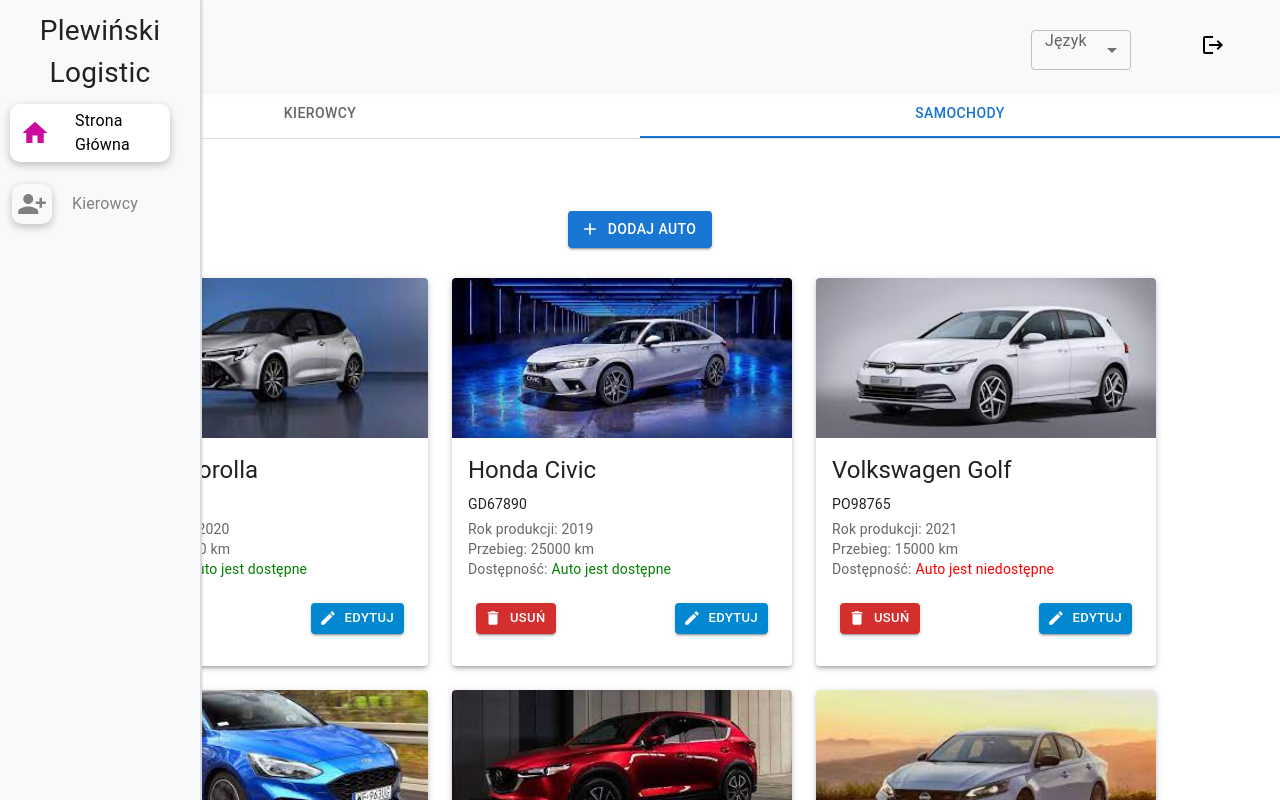
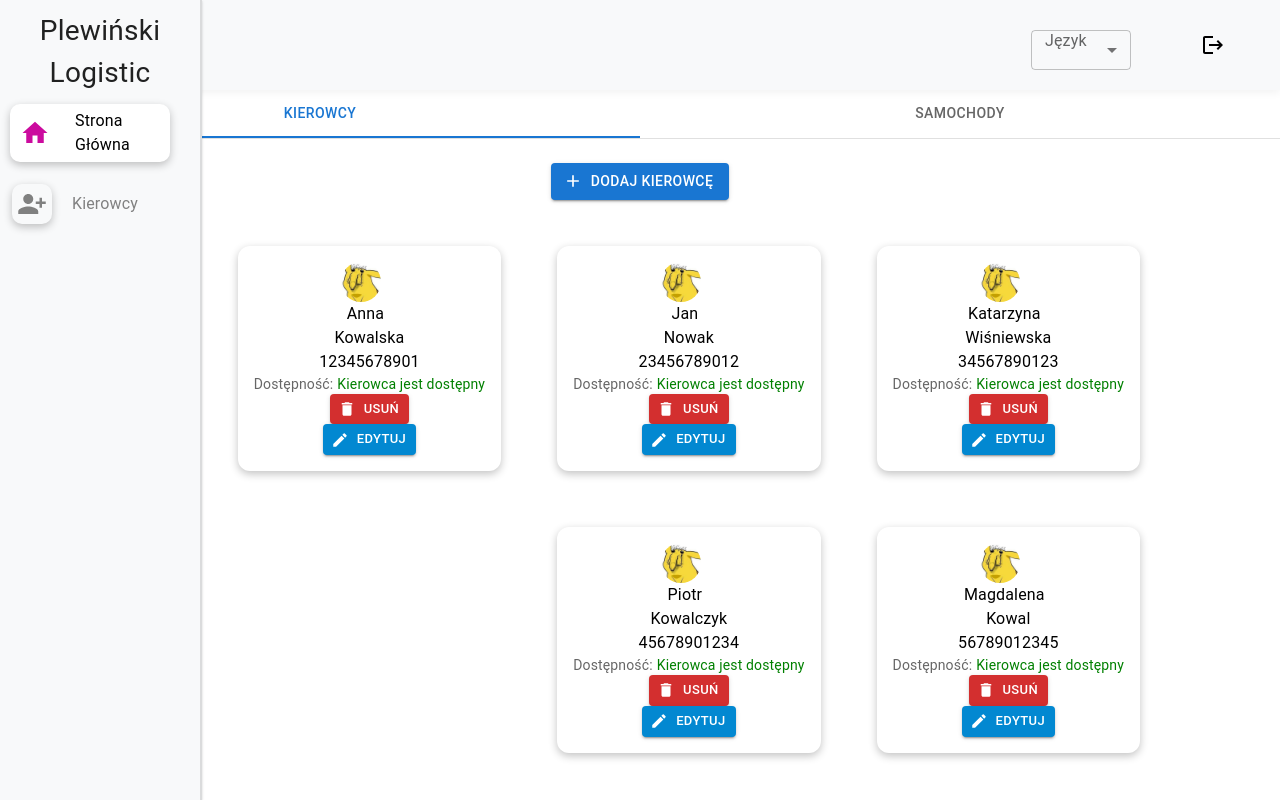
Before and after one commit to MaciejPtaszynski/PlewinskiFrontEnd, a React (Create React App) app: page /drivers in a window 1280 px wide. Both pictures are taken after a click on the button "ZALOGUJ". Shown: the top 800 px of the page. Built offline with nearby package versions, Linux system fonts and the light colour scheme.

Commit message:
create logic to DriverTabPage.js , add new driver , edit driver, remove driver, add translations,

```diff
--- a/src/components/cards/CarCard.js
+++ b/src/components/cards/CarCard.js
@@ -21,8 +21,8 @@
   const handleRemoveClick = () => {
     Swal.fire({
       icon: 'warning',
-      title: t('confirmDeleteTitle'),
-      text: t('confirmDeleteText'),
+      title: t('confirmDeleteTitleCar'),
+      text: t('confirmDeleteTextCar'),
       showCancelButton: true,
       confirmButtonColor: '#d33',
       confirmButtonText: t('delete'),
--- a/src/components/cards/DriverCard.js
+++ b/src/components/cards/DriverCard.js
@@ -1,42 +1,80 @@
-import React, {useState} from 'react';
-import {Avatar, Box, FormControl, InputLabel, MenuItem, Select, Typography} from "@mui/material";
+import React, { useState } from 'react';
+import { Avatar, Box, Button, Typography } from "@mui/material";
+import Swal from "sweetalert2";
+import { useTranslation } from "react-i18next";
+import DeleteIcon from "@mui/icons-material/Delete";
+import ModeEditIcon from "@mui/icons-material/ModeEdit";
 
-export default function DriverCard({name, surname, image, handleRemove, onChange, carValue, carList}) {
+export default function DriverCard({ firstName, lastName, photo, handleRemove, onChange, pesel, isAvailable, handleEdit }) {
+  const { t } = useTranslation();
+
   const [car, setCar] = useState(""); // Przenieś stan car do komponentu DriverCard
 
   const handleChangeCar = (event) => {
     setCar(event.target.value);
     onChange(event.target.value); // Przekazanie wartości do komponentu DriversPage
   };
+
+  let isDriverAvailableText;
+  let colorTextTernary;
+  if (isAvailable) {
+    isDriverAvailableText = t('driverIsAvailable')
+    colorTextTernary = "green"
+  } else {
+    isDriverAvailableText = t('driverIsNotAvailable');
+    colorTextTernary = "red"
+  }
+
+  const handleRemoveClick = () => {
+    Swal.fire({
+      icon: 'warning',
+      title: t('confirmDeleteTitleDriver'),
+      text: t('confirmDeleteTextDriver'),
+      showCancelButton: true,
+      confirmButtonColor: '#d33',
+      confirmButtonText: t('delete'),
+      cancelButtonText: t('cancel'),
+      customClass: {
+        container: 'Swal2-container',
+        title: 'Swal2-title',
+        content: 'Swal2-content',
+        confirmButton: 'Swal2-confirmButton',
+        cancelButton: 'Swal2-cancelButton'
+      }
+    }).then((result) => {
+      if (result.isConfirmed) {
+        handleRemove(); // Wywołanie funkcji usuwającej kierowcę
+      }
+    });
+  };
+
+  const handleEditClick = () => {
+    handleEdit(); // Wywołanie funkcji edytującej kierowcę
+  };
+
   return (
     <Box sx={{
       margin: 2,
       boxShadow: "rgba(0, 0, 0, 0.24) 0px 3px 8px",
       padding: 2,
       display: "flex",
+      flexDirection: "column",
       alignItems: "center",
       borderRadius: 3
     }}>
-      <Avatar src={image} sx={{mr: 2}}/>
-      <Typography sx={{mr: 1}}>{name}</Typography>
-      <Typography>{surname}</Typography>
-      <FormControl sx={{m: 1, minWidth: 120}} size="small">
-        <InputLabel id="demo-select-small-label">Car</InputLabel>
-        <Select
-          labelId="demo-select-small-label"
-          id="demo-select-small"
-          value={car}
-          label="Car"
-          onChange={handleChangeCar}
-        >
-          {carList.map((car) => (
-            <MenuItem key={car.id} value={car.name}>
-              {car.name}
-            </MenuItem>
-          ))}
-        </Select>
-      </FormControl>
-      <button onClick={handleRemove}>usun kierowce</button>
+      <Avatar src={photo} sx={{ mr: 2 }} />
+      <Typography sx={{ mr: 1 }}>{firstName}</Typography>
+      <Typography>{lastName}</Typography>
+      <Typography>{pesel}</Typography>
+      <Box sx={{ display: "flex", flexDirection: "row", alignItems: "center" }}>
+        <Typography variant="body2" color="text.secondary" mr={0.5}>
+          {t("available")}: </Typography>
+        <Typography variant="body2" color={colorTextTernary}>{isDriverAvailableText}</Typography>
+      </Box>
+      <Button variant={"contained"} startIcon={<DeleteIcon />} color={"error"} size="small"
+              onClick={handleRemoveClick}>{t("delete")}</Button>
+      <Button variant={"contained"} startIcon={<ModeEditIcon />} color={"info"} size="small"
+              onClick={handleEditClick}>{t("edit")}</Button>
     </Box>
   )
 };
--- a/src/components/pages/CarsTabPage.js
+++ b/src/components/pages/CarsTabPage.js
@@ -187,7 +187,7 @@
             name="name"
             value={formValues.name}
             onChange={handleModalInputChange}
-            placeholder="Nazwa"
+            placeholder={t("vehicleBrand")}
           />
           <TextField
             style={inputStyle}
@@ -195,7 +195,7 @@
             name="year"
             value={formValues.year}
             onChange={handleModalInputChange}
-            placeholder="Rok produkcji"
+            placeholder={t("yearOfProduction")}
           />
           <TextField
             style={inputStyle}
@@ -203,7 +203,7 @@
             name="registrationNumber"
             value={formValues.registrationNumber}
             onChange={handleModalInputChange}
-            placeholder="Rejestracja"
+            placeholder={t("vehicleRegistration")}
           />
           <TextField
             style={inputStyle}
@@ -211,7 +211,7 @@
             name="mileage"
             value={formValues.mileage}
             onChange={handleModalInputChange}
-            placeholder="Przebieg"
+            placeholder={t("mileage")}
           />
           <label>
             {t("setNewCarAsAvailable")}
--- a/src/components/pages/DriverTabPage.js
+++ b/src/components/pages/DriverTabPage.js
@@ -1,73 +1,291 @@
-import React, {useState} from 'react';
-import {Box} from "@mui/material";
+import React, {useEffect, useState} from 'react';
+import {Box, Button, Checkbox, Modal, TextField, Typography} from "@mui/material";
 import DriversDb from "../../dataBase/Drivers";
-import CarsDB from "../../dataBase/Cars";
 import DriverCard from "../cards/DriverCard";
+import img from "../../assetss/pobrane.jpeg";
+import Swal from "sweetalert2";
+import AddIcon from "@mui/icons-material/Add";
+import {useTranslation} from "react-i18next";
+import noImageAvailable from "../../assetss/NoImageAvailable.jpeg";
+import {Close} from "@mui/icons-material";
+
+const defaultCarImage = noImageAvailable;
+const zIndexModal = 1400; // Wartość z-indeksu dla modalu
+const zIndexSwal = 1300; // Wartość z-indeksu dla Swal
 
 export default function DriverTabPage() {
 
+  const {t} = useTranslation();
+
   const [newDriver, setNewDriver] = useState(" ");
   const [people, setPeople] = useState(DriversDb);
-  const [car, setCar] = useState("");
+  const [isFormValid, setIsFormValid] = useState(false);
+  const [editDriverIndex, setEditDriverIndex] = useState(-1);
+  const [openModal, setOpenModal] = useState(false);
+  const [isModalConfirmed, setIsModalConfirmed] = useState(false); // Dodajemy zmienną isModalConfirmed
+
+  const handleOpenModal = () => setOpenModal(true);
+  const handleCloseModal = () => {
+    setOpenModal(false);
+    setEditDriverIndex(-1);
+    setFormValues({
+      firstName: "",
+      lastName: "",
+      pesel: "",
+      isAvailable: true,
+    });
+    setIsModalConfirmed(false); // Resetujemy zmienną isModalConfirmed po zamknięciu modalu
+  };
+
+  const [formValues, setFormValues] = useState({
+    firstName: "",
+    lastName: "",
+    pesel: "",
+    isAvailable: true,
+  });
 
   const handleAddDriver = () => {
-    if (newDriver.trim() !== '') {
-      const newItem = {id: Date.now(), firstName: newDriver, lastName: newDriver};
+    const {firstName, lastName, pesel, isAvailable} = formValues;
+    if (firstName.trim() !== "" && lastName.trim() !== "" && pesel.trim() !== "") {
+      Swal.fire({
+        icon: "question",
+        title: t("confirmation"),
+        text: t("areYouSureWantToAddADriver"),
+        showCancelButton: true,
+        confirmButtonText: t("yes"),
+        cancelButtonText: t("cancel"),
+        customClass: {
+          container: "Swal2-container",
+          title: "Swal2-title",
+          content: "Swal2-content",
+          confirmButton: "Swal2-confirmButton",
+          cancelButton: "Swal2-cancelButton",
+        },
+      }).then((result) => {
+        if (result.isConfirmed) {
+          // Po potwierdzeniu przez użytkownika dodajemy kierowcę
+          const newItem = {
+            id: Date.now(),
+            firstName: firstName,
+            lastName: lastName,
+            pesel: pesel,
+            isAvailable: isAvailable,
+            photo: defaultCarImage,
+          };
           setPeople([...people, newItem]);
-      setNewDriver("")
+          setFormValues({
+            firstName: "",
+            lastName: "",
+            isAvailable: true,
+            pesel: "",
+          });
+          setIsFormValid(false);
         }
+      });
+    }
+  };
+
+
+  useEffect(() => {
+    setIsFormValid(
+      formValues.firstName.trim() !== "" &&
+      formValues.lastName.trim() !== "" &&
+      formValues.pesel.trim() !== ""
+    );
+  }, [formValues]);
+
+  const handleEditDriver = (index) => {
+    setEditDriverIndex(index);
+    setFormValues(people[index]);
+    handleOpenModal();
+  };
+
+  const fireEditSwal = () => {
+    Swal.fire({
+      icon: 'success',
+      title: t('editConfirmed'),
+      text: t('editModified'),
+      confirmButtonColor: '#d33',
+      confirmButtonText: "OK",
+      customClass: {
+        container: 'Swal2-container',
+        title: 'Swal2-title',
+        content: 'Swal2-content',
+        confirmButton: 'Swal2-confirmButton',
+      }
+    }).then((result) => {
+      if (result.isConfirmed) {
+        handleCloseModal();
+      }
+    });
+
+  }
+
+  const handleSaveChanges = () => {
+    const updatedDrivers = [...people];
+    updatedDrivers[editDriverIndex] = formValues;
+    setPeople(updatedDrivers);
+    handleCloseModal();
   };
 
   const handleRemoveDriver = (id) => {
     const removeDriver = people.filter((item) => item.id !== id);
-    setPeople(removeDriver)
+    setPeople(removeDriver);
   };
 
-  const peopleList = people.map((item) => {
-    return <Box key={item.id}>
+  const handleModalInputChange = (e) => {
+    const {name, value, type, checked} = e.target;
+    setFormValues((prevValues) => ({
+      ...prevValues,
+      [name]: type === "checkbox" ? checked : value,
+    }));
+  };
+
+  const peopleList = people.map((item, index) => {
+    return (
+      <Box key={item.id}>
         <DriverCard
-        name={item.firstName}
-        surname={item.lastName}
-        image={item.photo}
+          firstName={item.firstName}
+          lastName={item.lastName}
+          pesel={item.pesel}
+          isAvailable={item.isAvailable}
+          photo={item.photo}
           handleRemove={() => handleRemoveDriver(item.id)}
-        carList={CarsDB}
-        carValue={item.id === car ? car : ""}
-        onChange={(selectedCar) => setCar(selectedCar)}
+          handleEdit={() => handleEditDriver(index)}
         />
       </Box>
+    );
   });
 
   const driversListWrapper = {
-    display: 'flex',
-    flexDirection: 'column',
-    justifyContent: 'center',
-    width: "80%"
+    display: "flex",
+    flexDirection: "column",
+    alignItems: "center",
+    justifyContent: "center",
+    flexWrap: "wrap",
+    width: "100%",
+  };
+
+  const addCarBtn = {
+    marginBottom: 30,
+  };
+
+  const modalStyle = {
+    display: "flex",
+    flexDirection: "column",
+    justifyContent: "center",
+    alignItems: "center",
+    position: 'absolute',
+    top: '50%',
+    left: '50%',
+    transform: 'translate(-50%, -50%)',
+    width: 800,
+    height: 500,
+    backgroundColor: '#ffffff',
+    border: '1px solid #000',
+    boxShadow: 24,
+    borderRadius: 5,
+    p: 4,
+    zIndex: isModalConfirmed ? zIndexModal : zIndexSwal, // Ustawienie odpowiedniego z-index w zależności od wartości isModalConfirmed
+  };
+
+  const inputStyle = {
+    width: 350,
+    margin: "10px 0px",
+  };
+
+  const modalCloseBtn = {
+    position: 'absolute',
+    top: "3%",
+    right: "2%",
+    cursor: "pointer",
   };
 
   return (
-    <Box sx={{width: "80%"}}>
-      <form>
-        <input
+    <Box style={driversListWrapper}>
+      <Button
+        startIcon={<AddIcon/>}
+        style={addCarBtn}
+        variant="contained"
+        onClick={handleOpenModal}
+      >
+        {t("addDriver")}
+      </Button>
+      <Modal
+        hideBackdrop={true}
+        open={openModal && !isModalConfirmed}
+        onClose={handleCloseModal}
+      >
+        <Box style={modalStyle}>
+          <Typography variant="h5">
+            {t(editDriverIndex >= 0 ? "editDriver" : "addNewDriver")}
+          </Typography>
+          <Close style={modalCloseBtn} onClick={handleCloseModal}/>
+          <TextField
+            style={inputStyle}
             type="text"
             name="firstName"
-          value={newDriver.firstName}
-          onChange={(e) => setNewDriver(e.target.value)}
-          placeholder="Imię"
+            value={formValues.firstName}
+            onChange={handleModalInputChange}
+            placeholder={t("firstName")}
           />
-        <input
+          <TextField
+            style={inputStyle}
             type="text"
             name="lastName"
-          value={newDriver.lastName}
-          onChange={(e) => setNewDriver(e.target.value)}
-          placeholder="Nazwisko"
+            value={formValues.lastName}
+            onChange={handleModalInputChange}
+            placeholder={t("lastName")}
           />
-        <button type="button" onClick={handleAddDriver}>
-          Dodaj kierowcę
-        </button>
-      </form>
-      <Box style={driversListWrapper}>
+          <TextField
+            style={inputStyle}
+            type="text"
+            name="pesel"
+            value={formValues.pesel}
+            onChange={handleModalInputChange}
+            placeholder="Pesel"
+          />
+          <label>
+            {t("setNewDriverAsAvailable")}
+            <Checkbox
+              checked={formValues.isAvailable}
+              onChange={handleModalInputChange}
+              name="isAvailable"
+            />
+          </label>
+          {editDriverIndex !== -1 ? (
+            <Button variant="contained" onClick={() => {
+              handleSaveChanges();
+              fireEditSwal()
+            }}>
+              {t("saveChanges")}
+            </Button>
+          ) : (
+            <Button
+              variant="contained"
+              onClick={() => {
+                handleAddDriver();
+                handleCloseModal()
+              }}
+              disabled={!isFormValid}
+            >
+              {t("addDriver")}
+            </Button>
+          )}
+        </Box>
+      </Modal>
+      <Box
+        sx={{
+          width: "calc(100% -200px)",
+          display: "flex",
+          flexWrap: "wrap",
+          gap: 3,
+          justifyContent: "flex-end",
+          marginRight: "100px",
+        }}
+      >
         {peopleList}
       </Box>
     </Box>
-  )
+  );
 }
--- a/src/components/pages/DriversAndCarsPage.js
+++ b/src/components/pages/DriversAndCarsPage.js
@@ -11,7 +11,7 @@
 export default function DriversAndCarsPage() {
   const {t} = useTranslation();
 
-  const [value, setValue] = useState("2");
+  const [value, setValue] = useState("1");
 
   // funkcja odpowiedzialna za zmianę tabów
   const handleChange = (event, newValue) => {
--- a/src/context/i18next/translations/en.json
+++ b/src/context/i18next/translations/en.json
@@ -24,7 +24,24 @@
   "addCar": "Add Car",
   "saveChanges": "Save Changes",
   "editCar": "Edit Car",
-  "confirmDeleteTitle": "Remove car?",
-  "confirmDeleteText": "Do you want to delete the car?",
-  "cancel": "Cancel"
+  "confirmDeleteTitleCar": "Remove car?",
+  "confirmDeleteTextCar": "Do you want to delete the car?",
+  "yes": "Yes",
+  "cancel": "Cancel",
+  "addDriver": "Add Driver",
+  "setNewDriverAsAvailable": "Set New Driver As Available?",
+  "lastName": "Last Name",
+  "firstName": "First Name",
+  "editDriver": "Edit Driver",
+  "addNewDriver": "Add New Driver",
+  "confirmation": "Confirmation",
+  "areYouSureWantToAddADriver": "Are you sure you want to add a driver?",
+  "confirmDeleteTitleDriver": "Delete driver",
+  "confirmDeleteTextDriver": "Are you sure you want to delete the driver?",
+  "driverIsAvailable": "The driver is available",
+  "driverIsNotAvailable": "The driver is not available",
+  "vehicleBrand": "Vehicle Brand",
+  "vehicleRegistration": "Vehicle registration",
+  "editConfirmed": "Edit Confirmed",
+  "editModified": "Edit Modified"
 }
--- a/src/context/i18next/translations/pl.json
+++ b/src/context/i18next/translations/pl.json
@@ -24,7 +24,24 @@
   "addCar": "Dodaj auto",
   "saveChanges": "Zapisz zmiany",
   "editCar": "Edycja pojazdu",
-  "confirmDeleteTitle": "Usunąć auto?",
-  "confirmDeleteText": "Czy napewno usunąć auto?",
-  "cancel": "Cofnij"
+  "confirmDeleteTitleCar": "Usunąć auto?",
+  "confirmDeleteTextCar": "Czy napewno usunąć auto?",
+  "yes": "Tak",
+  "cancel": "Cofnij",
+  "addDriver": "Dodaj kierowcę",
+  "setNewDriverAsAvailable": "Czy ustawic kierowcę jako dostępny?",
+  "lastName": "Nazwisko",
+  "firstName": "Imię",
+  "editDriver": "Edycja Kierowcy",
+  "addNewDriver": "Nowy Kierowca",
+  "confirmation": "Potwierdzenie",
+  "areYouSureWantToAddADriver": "Czy na pewno dodać kierowcę?",
+  "confirmDeleteTitleDriver": "Usuń kierowcę",
+  "confirmDeleteTextDriver": "Czy na pewno chcesz usunać kierowcę?",
+  "driverIsAvailable": "Kierowca jest dostępny",
+  "driverIsNotAvailable": "Kierowca nie jest dostępny",
+  "vehicleBrand": "Marka pojazdu",
+  "vehicleRegistration": "Numery rejestracyjne",
+  "editConfirmed": "Dokonano zmian",
+  "editModified": "Edycja zakończona powodzeniem"
 }
--- a/src/dataBase/Drivers.js
+++ b/src/dataBase/Drivers.js
@@ -5,30 +5,40 @@
     id: 1,
     firstName: "Anna",
     lastName: "Kowalska",
+    pesel: "12345678901",
+    isAvailable: true,
     photo: img
   },
   {
     id: 2,
     firstName: "Jan",
     lastName: "Nowak",
+    pesel: "23456789012",
+    isAvailable: true,
     photo: img
   },
   {
     id: 3,
     firstName: "Katarzyna",
     lastName: "Wiśniewska",
+    pesel: "34567890123",
+    isAvailable: true,
     photo: img
   },
   {
     id: 4,
     firstName: "Piotr",
     lastName: "Kowalczyk",
+    pesel: "45678901234",
+    isAvailable: true,
     photo: img
   },
   {
     id: 5,
     firstName: "Magdalena",
     lastName: "Kowal",
+    pesel: "56789012345",
+    isAvailable: true,
     photo: img
   }
-]
+];
```
Lines whose indentation alone changed are shown as unchanged.
